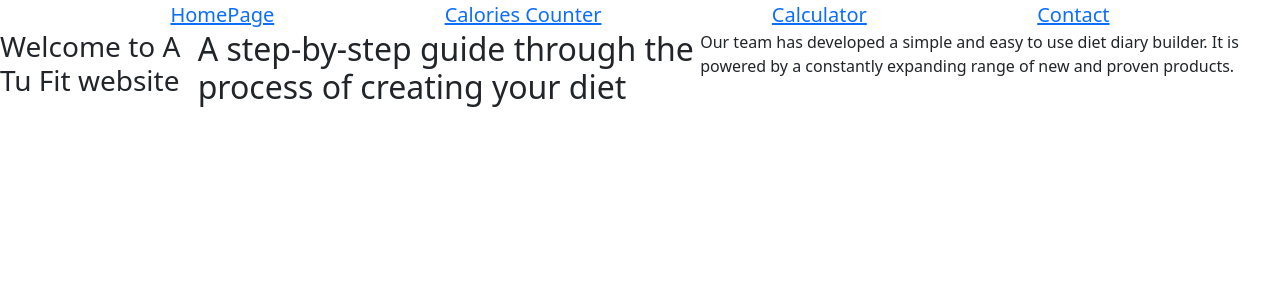
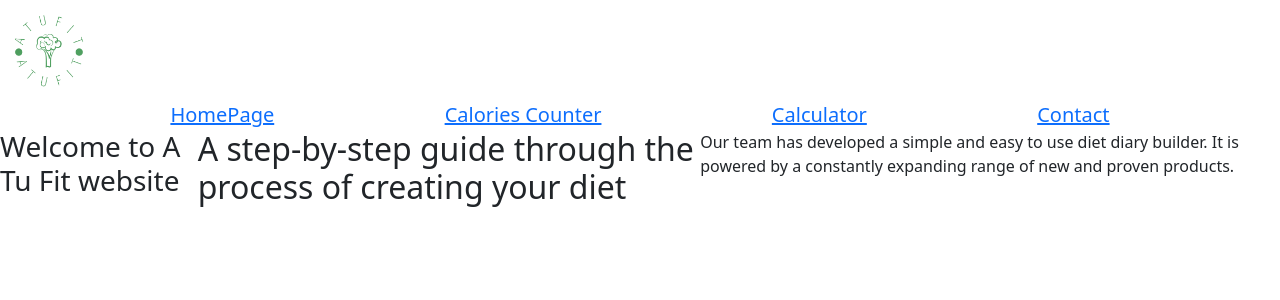
Before and after one commit to PatrycjaBochnak/ATuFit, a React (Create React App) app: page / in a window 1280 px wide. Shown: the top 300 px of the page. Built offline with nearby package versions, Linux system fonts and the light colour scheme.

Commit message:
adding logo

```diff
--- a/src/components/navBar.js
+++ b/src/components/navBar.js
@@ -1,10 +1,12 @@
 import React from "react";
 import { Link } from "react-router-dom";
+import logo from "../images/logo.jpg"
 
 function NavBar({ children }) {
   return (
     <>
       <div className="navBar">
+        <img src={logo} alt="logo" width="100" height="100"/>
         <div className="buttons">
           <Link to="/">HomePage</Link>
           <Link to="/caloriesCounter">Calories Counter</Link>
```
Also changed, not shown: src/images/logo.jpg (added), src/images/logo.png (deleted).
